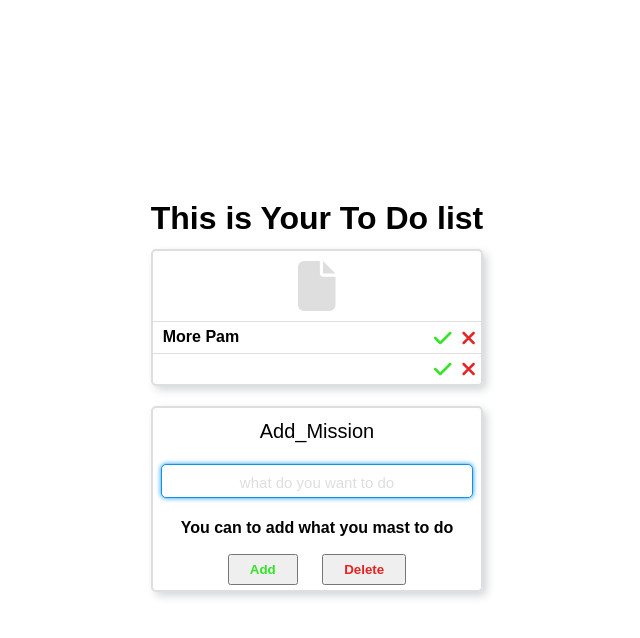
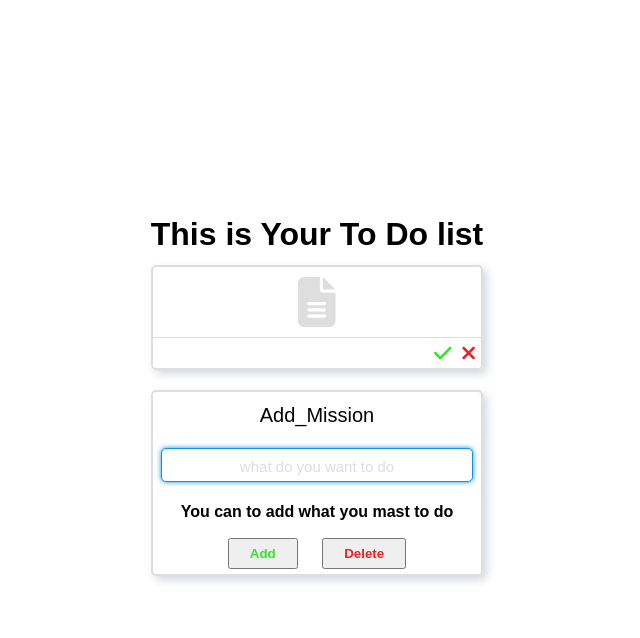
Before and after one commit to Blackxok/for10x-2, a plain HTML site: page index.html in a window 1280 px wide. Both pictures are taken after a click on the button "Add". Shown: the whole page, without its empty margins (323-963 px from the left). Drawn offline with Linux system fonts and the light colour scheme.

Commit message:
start cng

```diff
--- a/components/main.js
+++ b/components/main.js
@@ -3,11 +3,34 @@ const input = document.querySelector('.form_input');
 const add_btn = document.querySelector('.add_b');
 const del_btn = document.querySelector('.clear_b');
 const list = document.querySelector('.top_l');
+const ico = document.querySelector('#ico');
+const lines_icon = document.querySelector('.lines');
+const file_icon = document.querySelector('.file');
+
 
 // multiple events
 ['submit', 'keyup', 'click'].forEach(function (events) {
     todo.addEventListener(events, function (e) {
         e.preventDefault();
+
+        // list length ---------------------------------------
+
+        if (list.children.length > 1) {
+            console.log("katta");
+            lines_icon.style.display = "block";
+            file_icon.style.display = "none";
+        } else {
+            console.log("mayda");
+        }
+        console.log("working");
+        console.log(ico);
+        console.log(list.children.length);
+
+
+        // -------------------------------------------
+
+
+
         const in_text = input.value;
         if (e.keyCode === 13 || e.target.className === 'add_b') {
             list.innerHTML += `<div class="list">
@@ -24,3 +47,5 @@ const list = document.querySelector('.top_l');
         };
     });
 });
+
+// empty or full list
--- a/index.html
+++ b/index.html
@@ -21,11 +21,11 @@
             <h1 class="big_title">This is Your To Do list</h1>
             <!-- todo list  -->
             <div class="row top_l">
-                <i class="fa-solid fa-file"></i>
-                <div class="list">
-                    <div class="item">more pam</div>
-                    <i class="fa-solid fa-check"></i>
-                    <i class="fa-solid fa-xmark"></i>
+                <div class="file">
+                    <i class="fa-solid fa-file" id="ico"></i>
+                </div>
+                <div class="lines">
+                    <i class="fa-solid fa-file-lines" id="ico"></i>
                 </div>
             </div>
             <!-- todo form -->
--- a/style/style.scss
+++ b/style/style.scss
@@ -47,11 +47,24 @@
     box-shadow: var(--shadow);
 }
 
-.top_l .fa-file,
+.top_l .fa-file {
+    font-size: 50px;
+    margin: 10px 0;
+    color: var(--passive);
+}
+
 .top_l .fa-file-lines {
     font-size: 50px;
     margin: 10px 0;
     color: var(--passive);
+}
+
+.lines {
+    display: none;
+}
+
+.file {
+    display: block;
 }
 
 .list {
```
Also changed, not shown: style/style.css, 1 other file.
